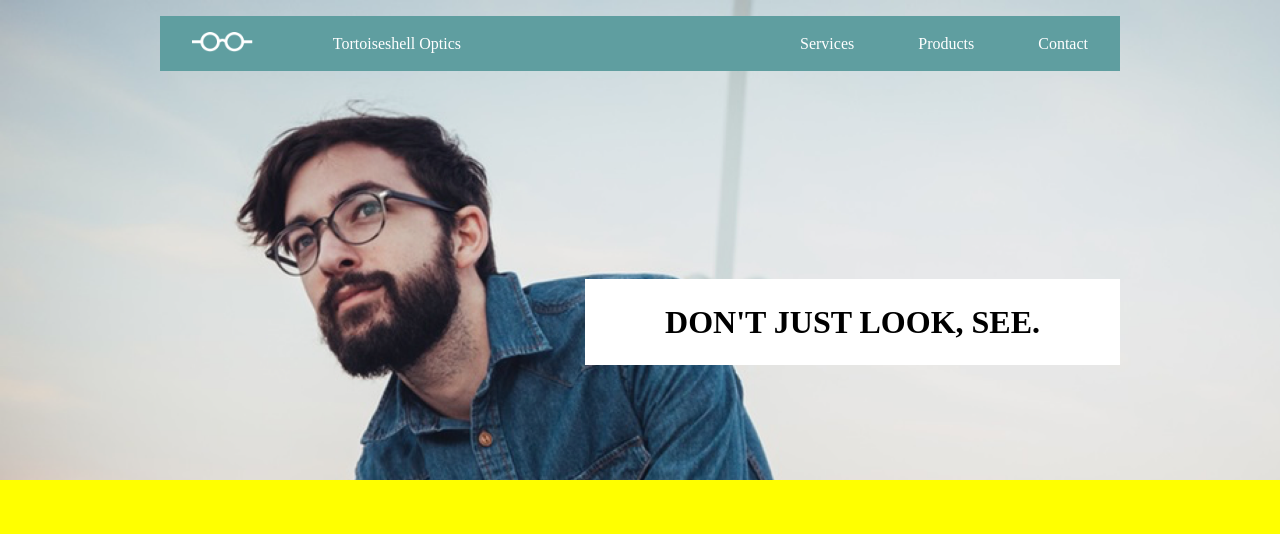
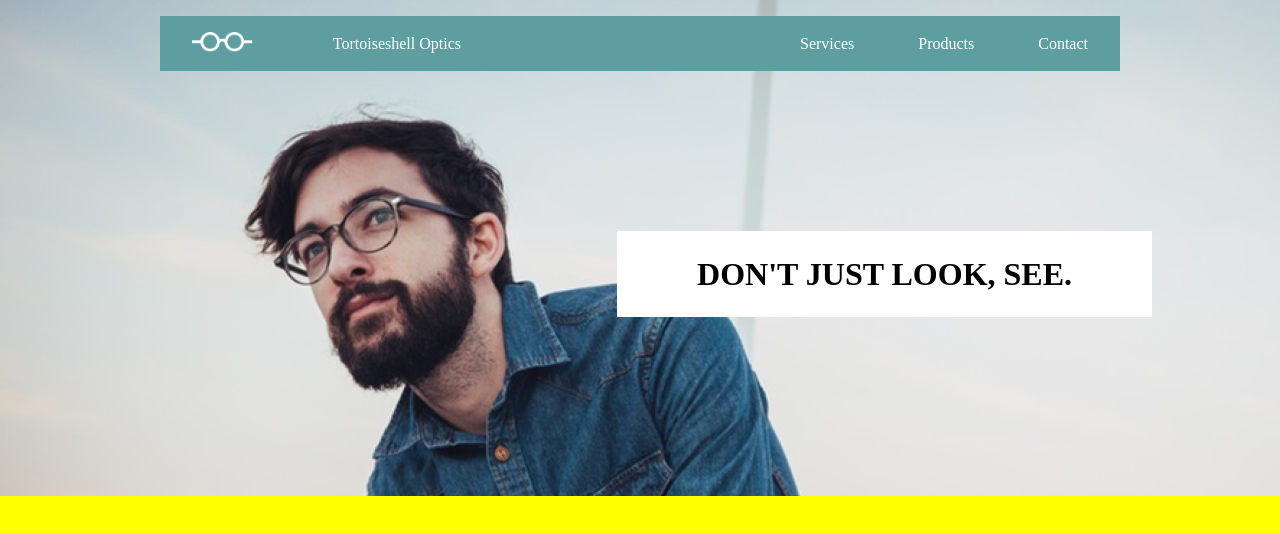
Before and after one commit to 7h3Pr074g0n157/tortoiseshell-optics, a plain HTML site: page banner.html in a window 1280 px wide. Drawn offline with Linux system fonts and the light colour scheme.

Commit message:
Mastering position slogan

```diff
--- a/banner.html
+++ b/banner.html
@@ -17,18 +17,20 @@
       margin-right: 1rem;
     }
     .banner{
-      height: 30rem;
+      height: 31rem;
       background-image: url('./resources/images/glasses-bg.png');
       background-repeat: no-repeat;
       background-size: cover;
+    }
+    .header-content{
+      position: relative;
+      top: 1rem;
     }
     .header{
       display: flex;
       flex-direction: row;
       justify-content: space-between;
       align-items: space-between;
-      position: relative;
-      top: 1rem;
       background-color: cadetblue;
       color: white;
       text-transform: capitalize;
@@ -55,7 +57,8 @@
       float: right;
       padding: 1.5rem 5rem;
       position: relative;
-      top: 14rem;
+      top: 10rem;
+      right: -2rem;
       background-color: white;
       font-size: 2rem;
       font-weight: bold;
@@ -69,19 +72,23 @@
   </head>
   <body>
     <section class="banner">
+      <div class="header-content">
       <div class="container header">
         <header>
           <span><img src="./resources/images/logo-white.png" alt="Logo" /></span><span>Tortoiseshell Optics</span>
         </header>
+
         <nav>
           <span><a href="#">services</a></span><span><a href="#">products</a></span><span><a href="#">contact</a></span>
         </nav>
       </div>
+
       <div class="container">
         <h1 class="slogan">
           Don't just look, see.
         </h1>
       </div>
+</div>
     </section>
   </body>
 </html>
```
